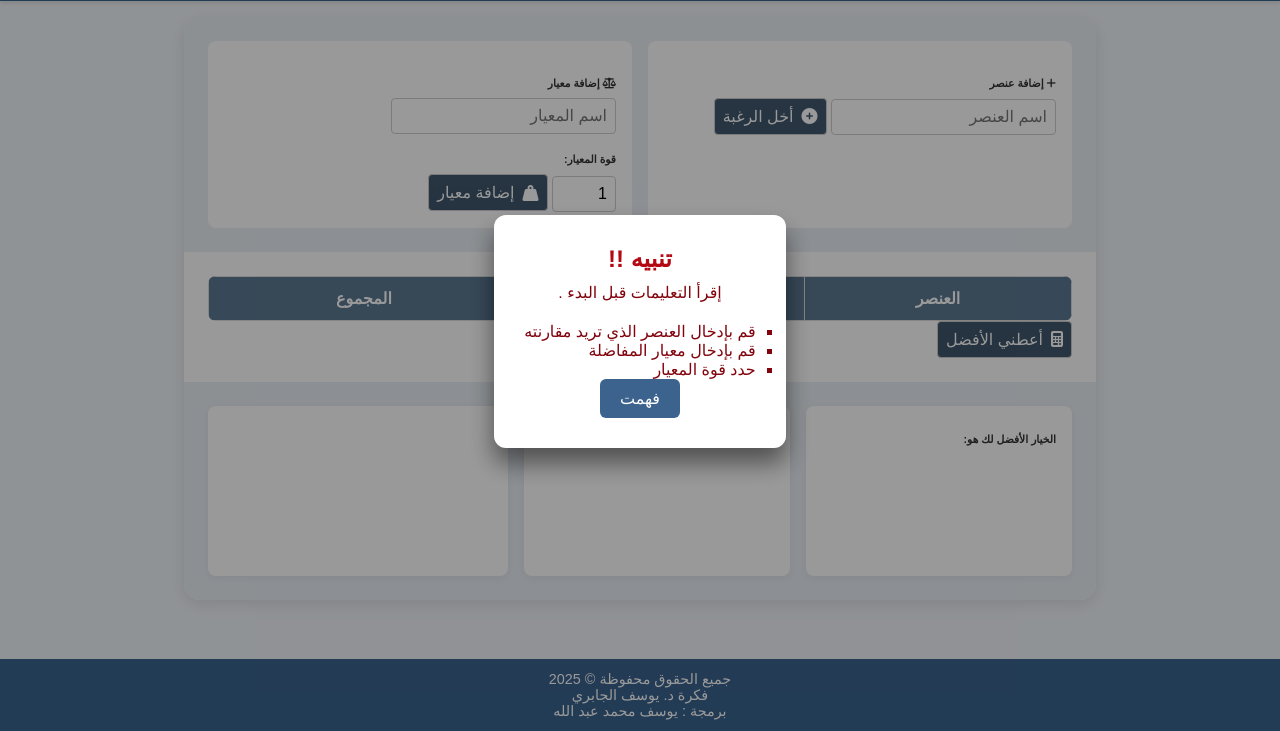
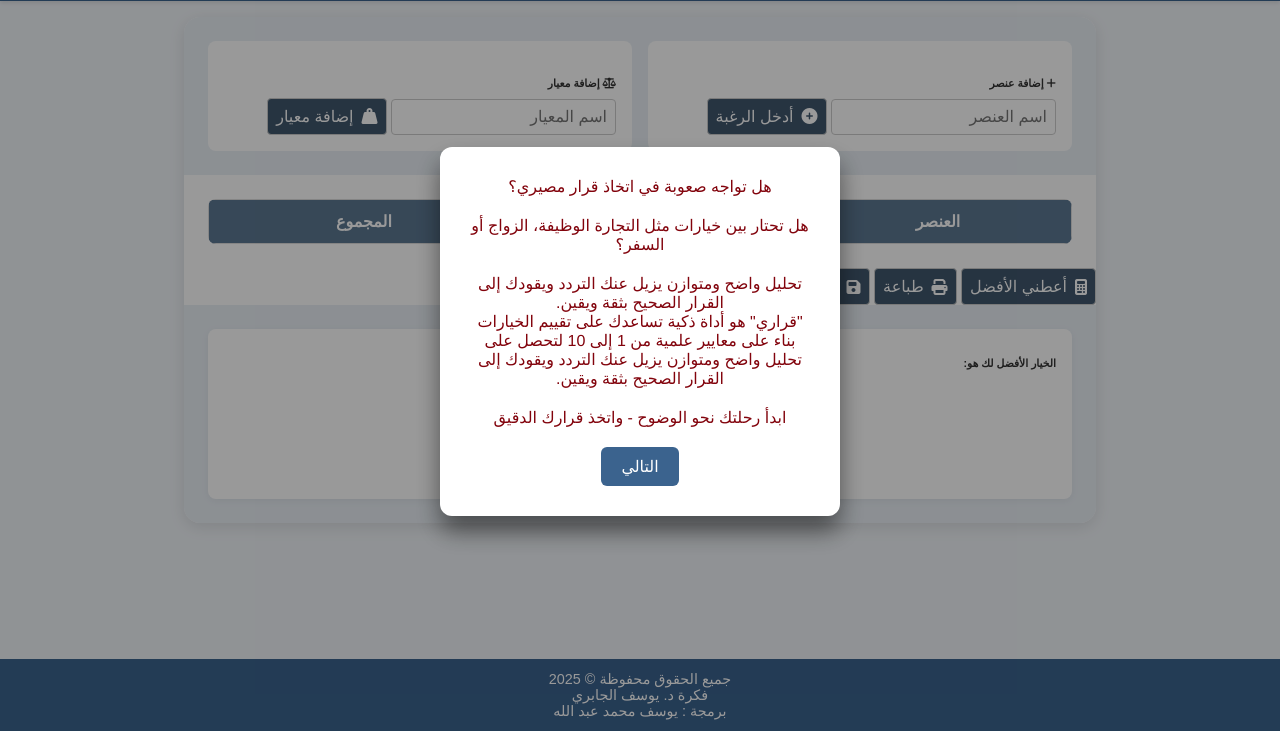
Before and after one commit to yousse7f/mchatetate, a plain HTML site: page index.html in a window 1280 px wide. Shown: the part 69-800 px from the top of the page. Drawn offline with nearby package versions, Linux system fonts and the light colour scheme; a web font is replaced by a local one.

Commit message:
Update index.html

```diff
--- a/index.html
+++ b/index.html
@@ -4,7 +4,7 @@
 <head>
     <meta charset="UTF-8">
     <meta name="viewport" content="width=device-width, initial-scale=1.0">
-    <title>مصفوفة حسم التردد </title>
+    <title>قراري</title>
     <!-- خطوط Google -->
     <link href="https://fonts.googleapis.com/css2?family=Kairo:wght@300;400;600;800&display=swap" rel="stylesheet">
     <!-- أيقونات Font Awesome -->
@@ -18,7 +18,7 @@
 
 <body>
     <header id="main-header">
-        <h1><i class="fa-solid fa-table-list"></i> مصفوفة حسم التردد</h1>
+        <h1><i class="fa-solid fa-table-list"></i> قراري </h1>
     </header>
 
     <div id="container">
@@ -26,17 +26,17 @@
             <div>
                 <h6><i class="fa-solid fa-plus"></i> إضافة عنصر</h6>
                 <input type="text" id="new-item-name" placeholder="اسم العنصر">
-                <button id="add-item-btn"><i class="fa-solid fa-plus-circle"></i> أخل الرغبة</button>
+                <button id="add-item-btn"><i class="fa-solid fa-plus-circle"></i> أدخل الرغبة</button>
             </div>
             <div>
                 <h6><i class="fa-solid fa-scale-balanced"></i> إضافة معيار</h6>
                 <input type="text" id="new-criterion-name" placeholder="اسم المعيار">
-                <h6>قوة المعيار:</h6>
+                <!-- <h6>قوة المعيار:</h6>
                 <input type="number" id="new-criterion-weight" placeholder="قوة المعيار" min="1" max="10" value="1"
                     required oninvalid="this.setCustomValidity('الرجاء إدخال رقم بين 1 و 10 فقط')" oninput="
       this.setCustomValidity('');
       this.reportValidity();
-    ">
+    "> -->
                 <button id="add-criterion-btn"><i class="fa-solid fa-weight-hanging"></i> إضافة معيار</button>
             </div>
         </div>
@@ -52,8 +52,23 @@
                 </thead>
                 <tbody></tbody>
             </table>
-            <button id="calculate-btn"><i class="fa-solid fa-calculator"></i> أعطني الأفضل</button>
+
         </div>
+
+        <div id="report-details"></div>
+
+        <button id="calculate-btn"><i class="fa-solid fa-calculator"></i> أعطني الأفضل</button>
+        <!-- طباعة -->
+        <button id="print-report"><i class="fa-solid fa-print"></i> طباعة</button>
+        <!-- الحفظ في اللوكال ستوريج -->
+        <button id="save-report"><i class="fa-solid fa-save"></i> حفظ</button>
+        <!-- عرض سجل البيانت المحفوظة في اللوكال استورج -->
+        <button id="show-btn"><i class="fa-solid fa-folder-open"></i> عرض</button>
+        <!-- حذف كل البيانت من اللوكال استورج -->
+        <button id="delete-btn"><i class="fa-solid fa-trash"></i> حذف</button>
+        <!-- رجوع -->
+        <!-- <button id="to-bake"onclick="location.reload()">رجوع</button> -->
+
 
 
         <div id="result">
@@ -72,19 +87,25 @@
             </div>
         </div>
     </div>
-    <!-- نافذة التنبيهات -->
-    <div class="overlay" id="alertOverlay">
+    <!-- نافذة الترحيب والتنبيهات  -->
+    <div class="overlay" id="alertOverlay" data-step="1">
         <div class="alert-box">
-            <h2>تنبيه !!</h2>
-            <p>إقرأ التعليمات قبل البدء .</p>
-            <ul type="square" id="alerts">
-                <li>قم بإدخال العنصر الذي تريد مقارنته</li>
-                <li>قم بإدخال معيار المفاضلة</li>
-                <li>حدد قوة المعيار </li>
-            </ul>
-            <button onclick="closeAlert()">فهمت</button>
+            <p>هل تواجه صعوبة في اتخاذ قرار مصيري؟
+
+            <p>هل تحتار بين خيارات مثل التجارة الوظيفة، الزواج أو السفر؟</p>
+            <p>تحليل واضح ومتوازن يزيل عنك التردد ويقودك إلى القرار الصحيح بثقة ويقين. <br>"قراري" هو أداة ذكية تساعدك
+                على
+                تقييم الخيارات بناء على معايير علمية من 1 إلى 10 لتحصل على تحليل واضح ومتوازن يزيل عنك التردد ويقودك إلى
+                القرار الصحيح بثقة ويقين.
+            </p>
+            <p>ابدأ رحلتك نحو الوضوح - واتخذ قرارك الدقيق</p>
+            </p>
+            <button onclick="handleAlert()">التالي</button>
         </div>
     </div>
+
+
+
     <!-- --------------- -->
 
     <footer id="main-footer">
@@ -95,7 +116,10 @@
 
     </footer>
 
-    <script src="scripte.js"></script>
+
+
+
+    <script src="test.js"></script>
 </body>
 
 </html>
```
